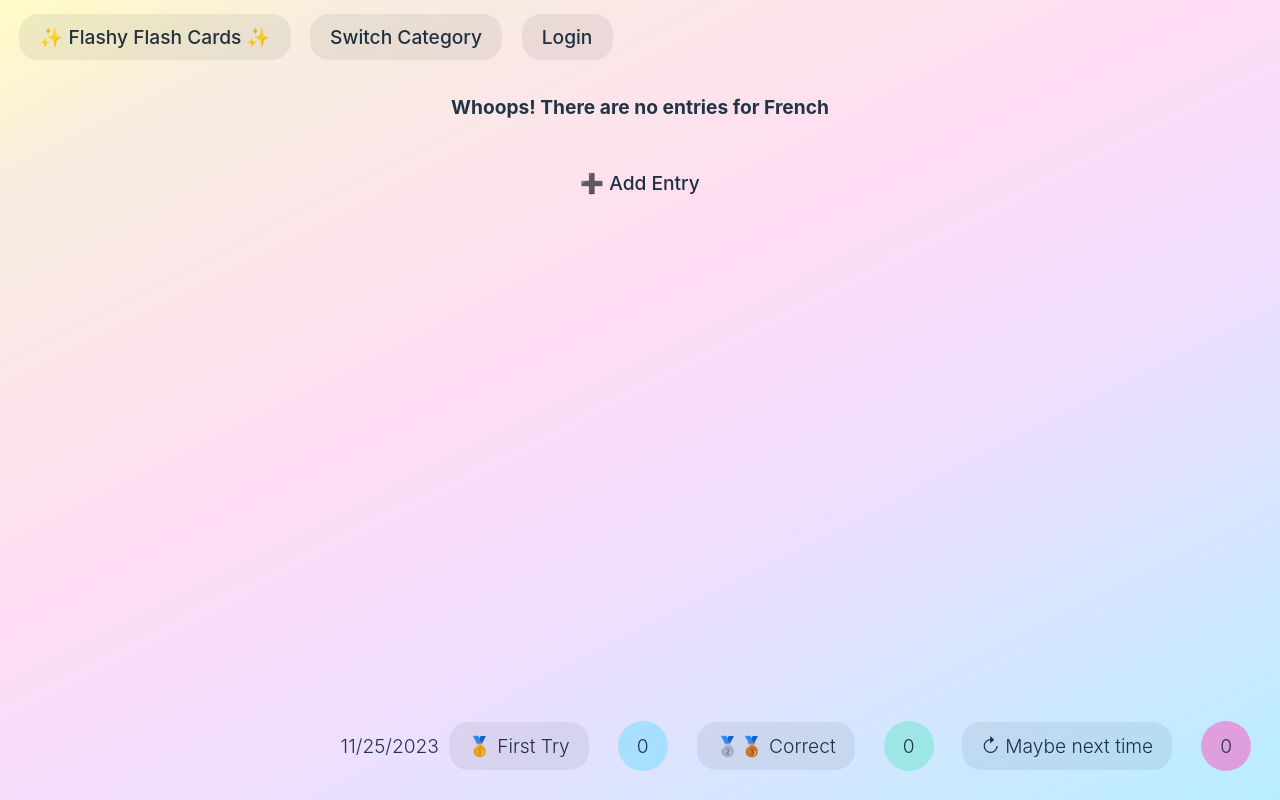
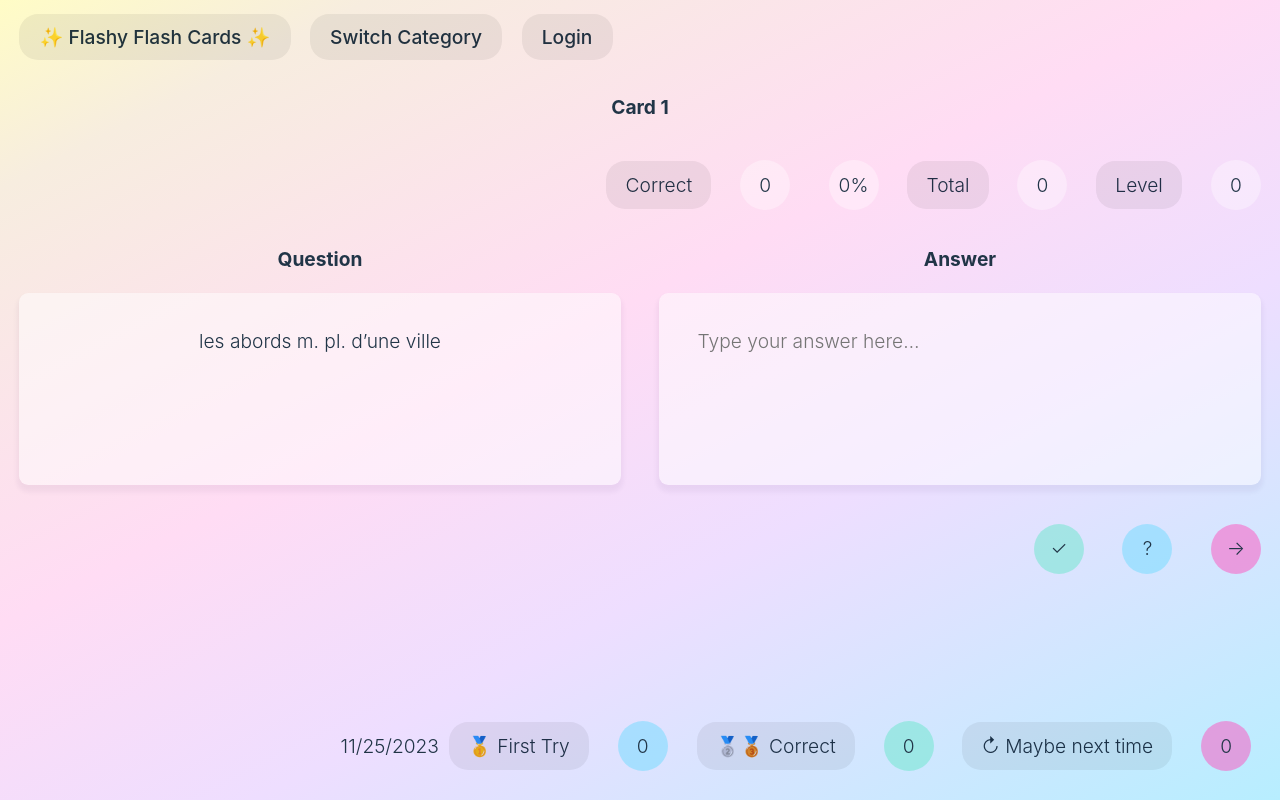
Before and after one commit to extra-jalapenos/apprendio-flashcard-app-frontend, a React (Vite) app: page /practice/1/1 in a window 1280 px wide. Built offline with nearby package versions, Linux system fonts and the light colour scheme; data requests are answered from the project's data file.

Commit message:
areggghhhhh should've known how endpoints work before

```diff
--- a/src/components/Practice.jsx
+++ b/src/components/Practice.jsx
@@ -47,6 +47,7 @@ export default function Practice () {
   const {categoryId, cardId} = useParams()
   const navigate = useNavigate()
   const [category, setCategory] = useState(null)
+  const [entries, setEntries] = useState(null)
   const [currentCard, setCurrentCard] = useState(null)
   const [currentCardIndex, setCurrentCardIndex] = useState(null)
   const [showAnswer, setShowAnswer] = useState(false)
@@ -57,14 +58,17 @@ export default function Practice () {
 
     fetch(baseURL + endpoint)
       .then(response => response.json())
-      .then(data => setCategory(data[categoryId]))
+      .then(data => {
+        setCategory(data[categoryId])
+        if (data[categoryId].entries) setEntries(data[categoryId].entries)
+      })
       .then(() => setCurrentCardIndex(0))
       .then(() => console.log("loaded entries", category))
       .catch(error => console.log("error getting entries", error))
   }
 
   const getCurrentCard = () => {if (category) {
-      setCurrentCard(category.entries[cardId])
+      setCurrentCard(entries[cardId])
       console.log("loaded card")
     }
   }
@@ -78,7 +82,7 @@ export default function Practice () {
   const reveal = () => setShowAnswer(showAnswer ? false : true)
 
   const next = () => {
-    if (currentCardIndex + 1 < category.entries.length) {
+    if (currentCardIndex + 1 < entries.length) {
       navigate("/practice/"+ categoryId + "/" + Number(currentCardIndex + 1))
       setCurrentCardIndex(currentCardIndex+1)
     } else {
@@ -91,11 +95,11 @@ export default function Practice () {
 
   if (!category) return
 
-  if (!!category.entries) {
+  if (!entries) {
     return (
       <>
         <h3>Whoops! There are no entries for {category.title}</h3>
-        <button>➕ Add Entry</button>
+        <button onClick={() => navigate("/new-entry")}>➕ Add Entry</button>
       </>
     )
   }
```
